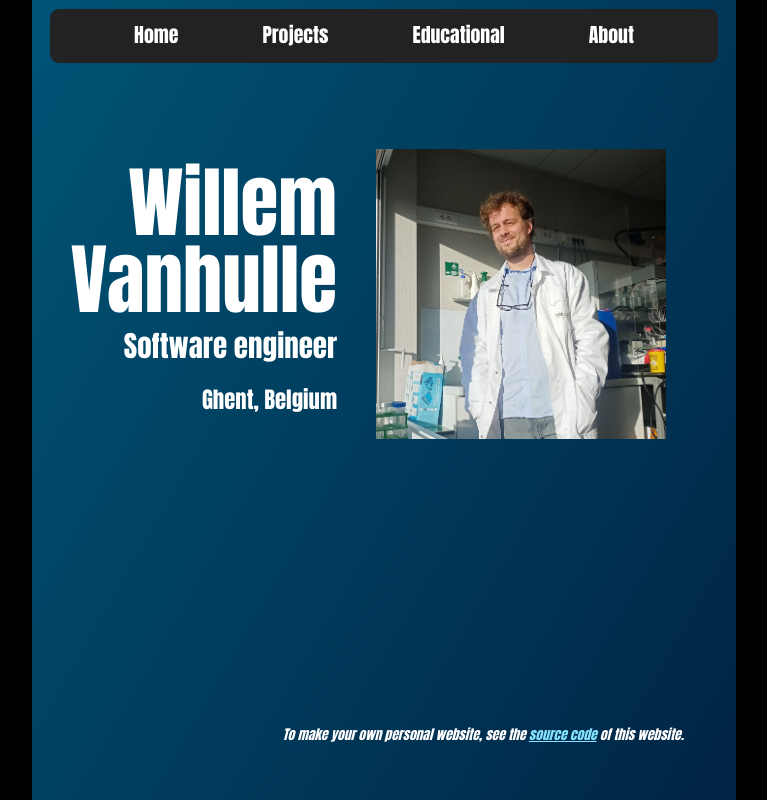
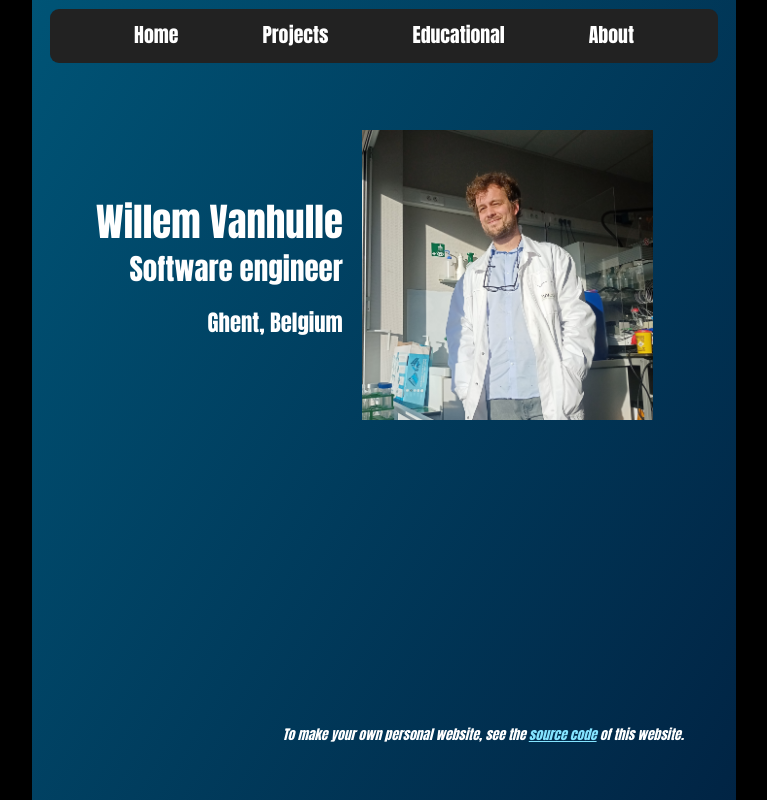
Before and after one commit to wvhulle/wvhulle.github.io, a SvelteKit app: page / in a window 1280 px wide. Shown: the whole page, without its empty margins (256-1023 px from the left). Built offline with nearby package versions, Linux system fonts and the light colour scheme; a small style sheet from the web is missing.

Commit message:
improve image flow

```diff
--- a/src/routes/+page.svelte
+++ b/src/routes/+page.svelte
@@ -35,15 +35,16 @@
     width: 100%;
     display: flex;
     flex-direction: row;
+    flex-wrap: wrap;
     align-items: center;
-    justify-content: space-between;
+    justify-content: center;
     justify-items: center;
     padding: auto;
   }
 
   h1 {
     font-weight: 700;
-    font-size: 4em;
+    font-size: 2em;
     font-family: Impact, Haettenschweiler, 'Arial Narrow Bold', sans-serif;
     margin: 0;
     line-height: 1em;
@@ -66,7 +67,7 @@
 
   img {
     width: 15em;
-    margin: 2em;
+    margin: 1em;
     aspect-ratio: 1;
   }
 
```
Also changed, not shown: 1 other file (tests, documents, lock files or other folders).
